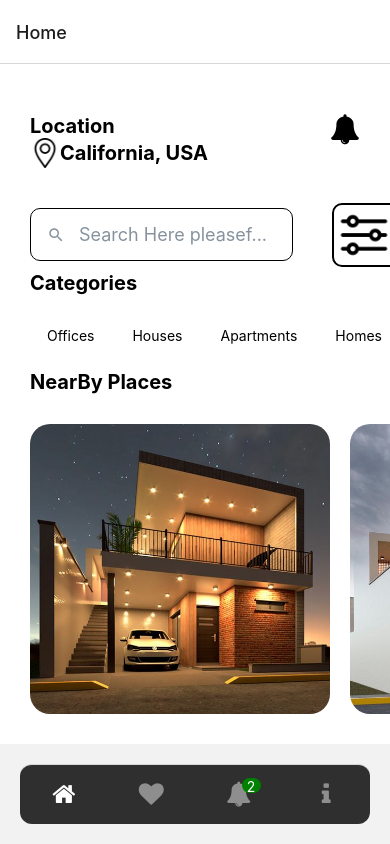
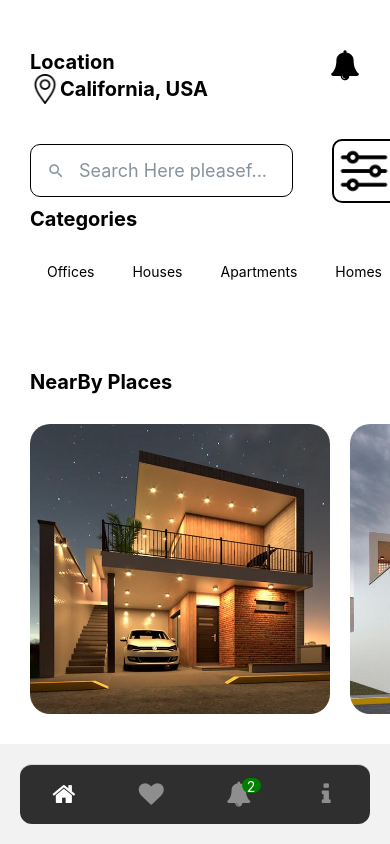
Before and after one commit to EddyShimwa/House-haven, a React Native app: screen /Splash in a window 390 px wide. Built offline with nearby package versions, Linux system fonts and the light colour scheme.

Commit message:
remove the header for screens

```diff
--- a/App.js
+++ b/App.js
@@ -15,7 +15,7 @@ const Stack = createStackNavigator();
 
 const HomeStack = () => {
   return (
-    <Stack.Navigator headerShown='false'>
+    <Stack.Navigator screenOptions={{ headerShown: false }}>
       <Stack.Screen name="Home" component={HomeScreen} />
       <Stack.Screen
         name="HouseDetails"
@@ -31,7 +31,7 @@ const HomeStack = () => {
 const App = () => {
   return (
     <NavigationContainer>
-      <Stack.Navigator headerMode="none">
+      <Stack.Navigator screenOptions={{ headerShown: false }}>
         <Stack.Screen name="Splash" component={SplashScreen} />
         <Stack.Screen
           name="App"
@@ -120,7 +120,6 @@ const App = () => {
 
           }}
         />
-              {/* Add your other Tab.Screen components here */}
             </Tab.Navigator>
           )}
         />
--- a/src/Screens/FavoritesScreen.js
+++ b/src/Screens/FavoritesScreen.js
@@ -1,5 +1,5 @@
 import React from "react";
-import { Text, View, ScrollView, TouchableOpacity, Image } from "react-native";
+import { Text, View, ScrollView, TouchableOpacity, Image, Platform } from "react-native";
 
 const imgs = [
   require("../assets/images-icons/house3.jpg"),
@@ -59,6 +59,7 @@ const Favorites = () => {
               }}
               />
               <Text style={{marginRight: 20 }}>{favoriteHouse.title}</Text>
+              <TouchableOpacity>Remove</TouchableOpacity>
           </View>
 
           </TouchableOpacity>
--- a/src/Screens/HomeScreen.js
+++ b/src/Screens/HomeScreen.js
@@ -1,5 +1,5 @@
 import React, { useState } from "react";
-import { View, Text, Image, TouchableOpacity } from "react-native";
+import { View, Text, Image, TouchableOpacity, Platform } from "react-native";
 import HomePageHeader from "../Components/HomePageHeader";
 import { Icon, SearchBar } from "react-native-elements";
 import Categories from "../Components/Categories";
--- a/src/Screens/SplashScreen.js
+++ b/src/Screens/SplashScreen.js
@@ -28,7 +28,7 @@ const SplashScreen = ({ navigation }) => {
           Now you can find your dream house easily and quickly at a low price
         </Text>
         {isLoading ? (
-          <ActivityIndicator size="large" color="#00ff00" /> // Green color for the spinner
+          <ActivityIndicator size="large" color="#fff" />
         ) : (
           <View style={styles.footer}>
             <Text style={styles.footerText}>Powered By TechLab</Text>
@@ -59,7 +59,7 @@ const styles = StyleSheet.create({
     color: '#fff',
   },
   greenText: {
-    color: '#00ff00', // Green color
+    color: '#00ff00',
   },
   subtitle: {
     fontSize: 16,
```
